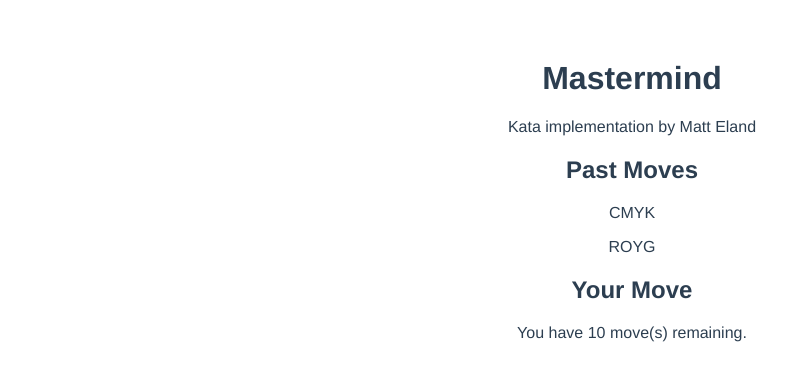
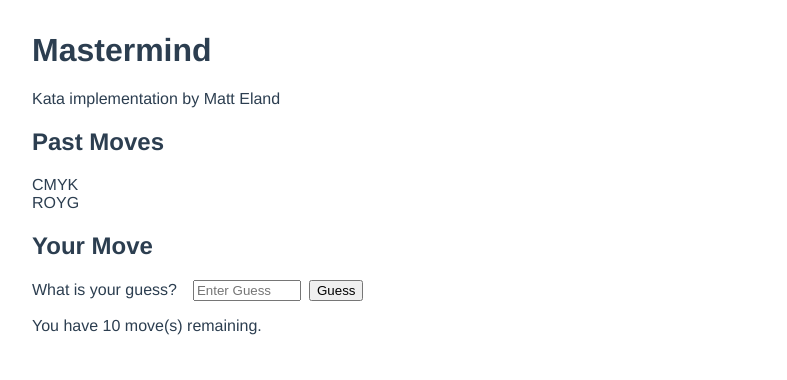
Before and after one commit to IntegerMan/Mastermind, a Vue app: page / in a window 1280 px wide. Shown: the top 380 px of the page, without its empty margins (8-795 px from the left). Built offline with nearby package versions, Linux system fonts and the light colour scheme.

Commit message:
More structural work with components

```diff
--- a/package.json
+++ b/package.json
@@ -10,7 +10,6 @@
   "dependencies": {
     "core-js": "^3.6.4",
     "vue": "^2.6.11",
-    "vue-class-component": "^7.2.3",
     "vue-property-decorator": "^8.4.1",
     "vuex": "^3.1.3"
   },
--- a/src/App.vue
+++ b/src/App.vue
@@ -3,18 +3,24 @@
     <h1>Mastermind</h1>
     <p>Kata implementation by Matt Eland</p>
     <HistoryList />
+    <div>
+      <h2>Your Move</h2>
+      <enter-guess />
+    </div>
   </div>
 </template>
 
 <script lang="ts">
 import { Vue } from "vue-property-decorator";
 import HistoryList from "./components/HistoryList.vue";
+import EnterGuess from "./components/EnterGuess.vue";
 import store from "./store/index";
 
 export default Vue.extend({
   name: "App",
   components: {
-    HistoryList
+    HistoryList,
+    EnterGuess
   },
   store: store
 });
@@ -25,8 +31,8 @@ export default Vue.extend({
   font-family: Avenir, Helvetica, Arial, sans-serif;
   -webkit-font-smoothing: antialiased;
   -moz-osx-font-smoothing: grayscale;
-  text-align: center;
   color: #2c3e50;
-  margin-top: 60px;
+  margin-top: 2rem;
+  margin-left: 2rem;
 }
 </style>
--- /dev/null
+++ b/src/components/EnterGuess.vue
@@ -0,0 +1,46 @@
+<template>
+  <div>
+    <div>
+      <label for="yourGuess">What is your guess?</label>
+      <input
+        type="text"
+        placeholder="Enter Guess"
+        id="yourGuess"
+        :maxlength="guessLength"
+        :minlength="guessLength"
+        v-model="guess"
+      />
+      <button>Guess</button>
+    </div>
+    <turns-remaining />
+  </div>
+</template>
+
+<script lang="ts">
+import TurnsRemaining from "./TurnsRemaining.vue";
+
+export default {
+  components: {
+    TurnsRemaining
+  },
+  props: {
+    guess: String
+  },
+  computed: {
+    guessLength(): number {
+      return 4; // TODO: Get from store
+    }
+  }
+};
+</script>
+
+<!-- Add "scoped" attribute to limit CSS to this component only -->
+<style scoped lang="scss">
+input {
+  margin-left: 1rem;
+  width: 100px;
+}
+button {
+  margin-left: 0.5rem;
+}
+</style>
--- /dev/null
+++ b/src/components/HistoryEntry.vue
@@ -0,0 +1,18 @@
+<template>
+  <div>
+    {{ move.representation }}
+  </div>
+</template>
+
+<script lang="ts">
+import { GameMove } from "../models/GameMove";
+
+export default {
+  props: {
+    move: GameMove
+  }
+};
+</script>
+
+<!-- Add "scoped" attribute to limit CSS to this component only -->
+<style scoped lang="scss"></style>
--- a/src/components/HistoryList.vue
+++ b/src/components/HistoryList.vue
@@ -1,23 +1,22 @@
 <template>
   <div>
-    <div>
-      <h2>Past Moves</h2>
-      <p v-for="move of moves" v-bind:key="move.representation">
-        {{ move.representation }}
-      </p>
-    </div>
-    <div>
-      <h2>Your Move</h2>
-
-      <p>You have {{ movesLeft }} move(s) remaining.</p>
-    </div>
+    <h2>Past Moves</h2>
+    <HistoryEntry
+      v-for="(move, index) of moves"
+      v-bind:key="index"
+      :move="move"
+    />
   </div>
 </template>
 
 <script lang="ts">
 import { GameMove } from "../models/GameMove";
+import HistoryEntry from "./HistoryEntry.vue";
 
 export default {
+  components: {
+    HistoryEntry
+  },
   computed: {
     moves(): GameMove[] {
       return this.$store.state.history;
--- /dev/null
+++ b/src/components/TurnsRemaining.vue
@@ -0,0 +1,16 @@
+<template>
+  <p>You have {{ movesLeft }} move(s) remaining.</p>
+</template>
+
+<script lang="ts">
+export default {
+  computed: {
+    movesLeft(): number {
+      return this.$store.state.movesLeft;
+    }
+  }
+};
+</script>
+
+<!-- Add "scoped" attribute to limit CSS to this component only -->
+<style scoped lang="scss"></style>
--- a/src/models/GameMove.ts
+++ b/src/models/GameMove.ts
@@ -1,7 +1,4 @@
 export class GameMove {
-    representation: string;
-
-    constructor(representation: string) {
-        this.representation = representation;
+    constructor(public representation: string, public exactlyCorrect: number, public partiallyCorrect: number) {
     }
 }
--- a/src/store/index.ts
+++ b/src/store/index.ts
@@ -7,9 +7,10 @@ Vue.use(Vuex);
 export default new Vuex.Store({
   state: {
     movesLeft: 10,
+    solution: 'CORK',
     history: [
-      new GameMove('CMYK'),
-      new GameMove('ROYG')
+      new GameMove('CMYK', 2, 0),
+      new GameMove('ROYG', 1, 1)
     ]
   },
   mutations: {},
```
